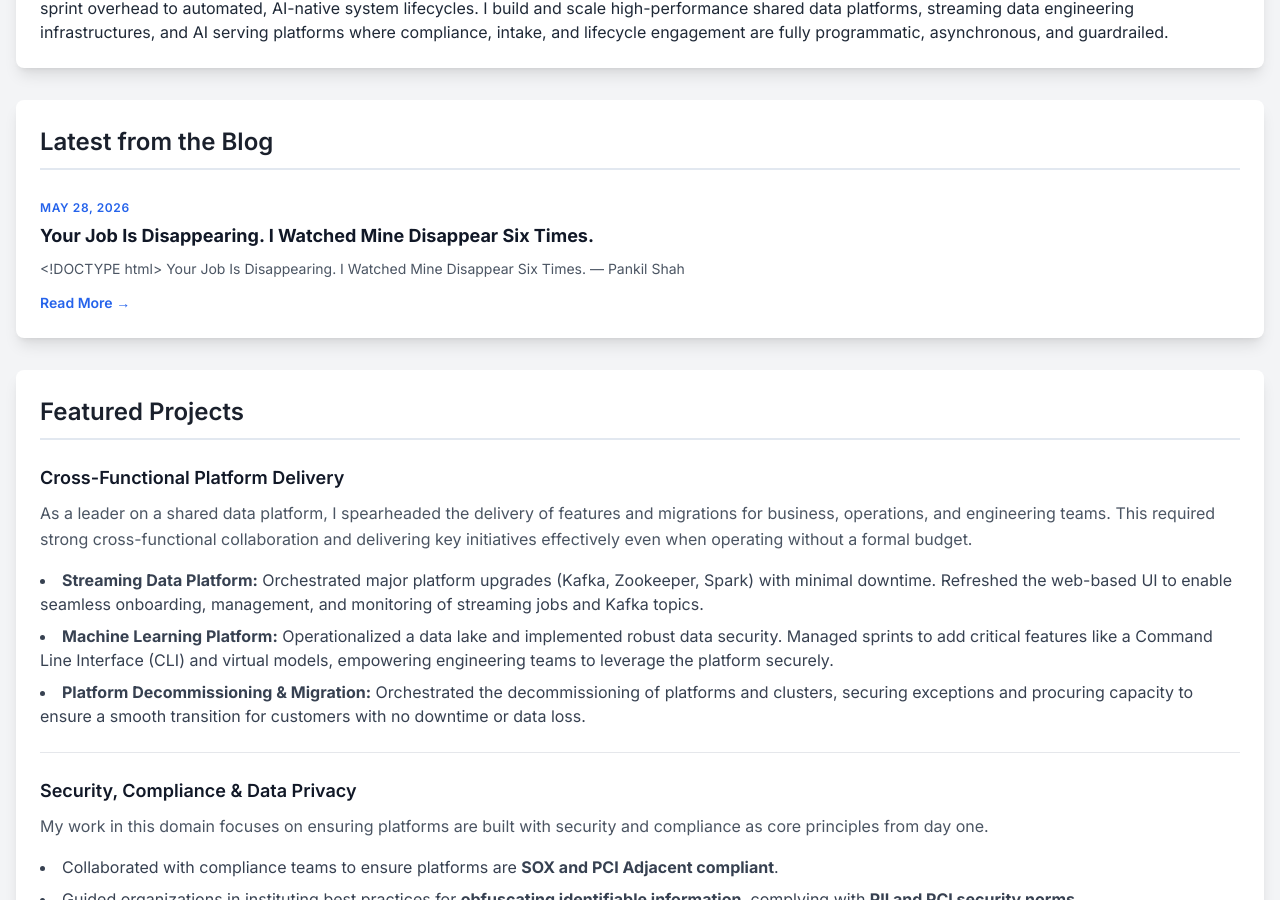
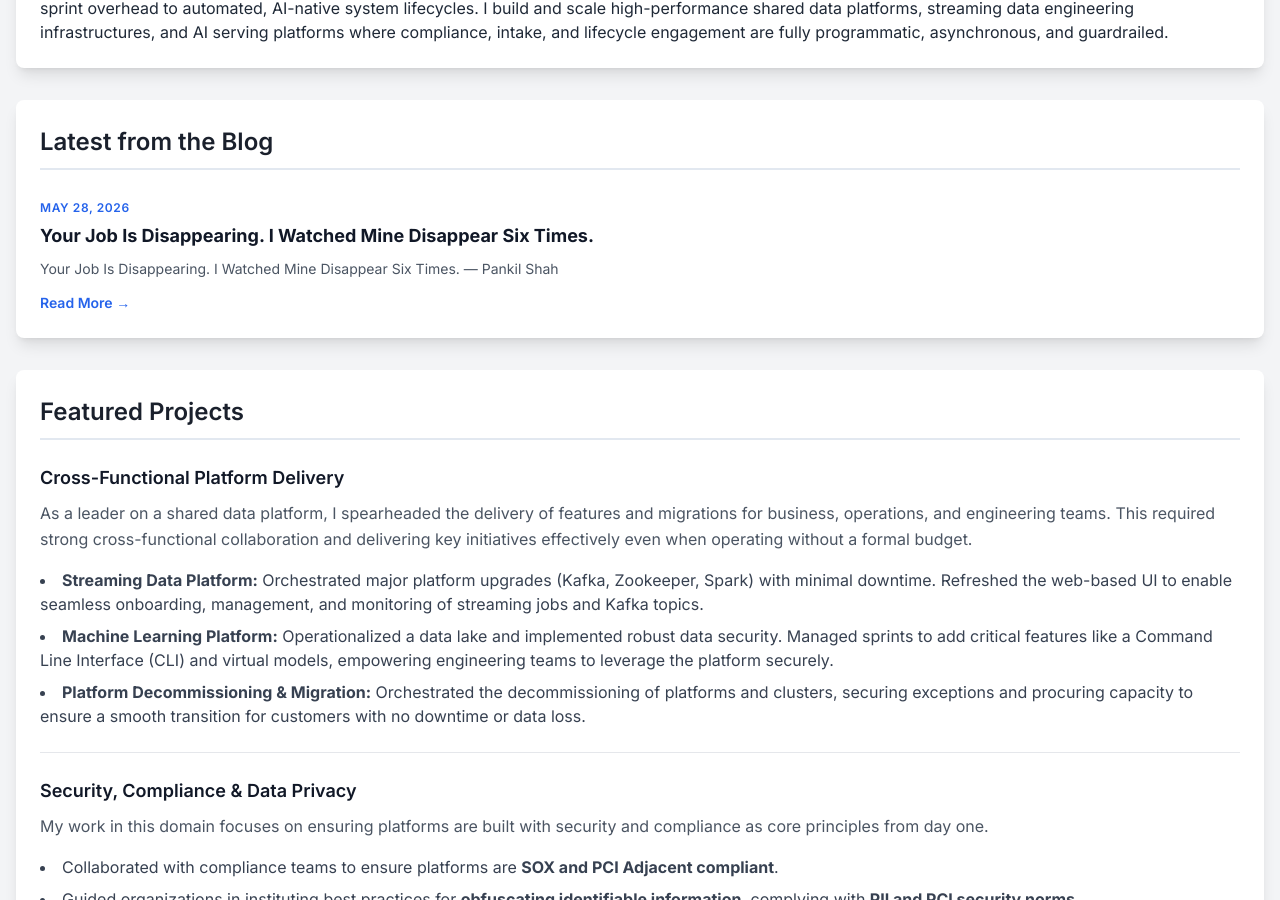
Before and after one commit to pankilshahatTPM/pankilshahatTPM.github.io, a Jekyll site: the page built from index.html, in a window 1280 px wide and 900 px high, scrolled down 406 px. Built offline with Jekyll 4.4.1, drawn with Linux system fonts in a browser that asks for light colours; nearby versions of some CDN libraries.

Commit message:
fix: remove DOCTYPE from blog post, open blog links in new tab
Co-Authored-By: Claude Sonnet 4.6 <noreply@anthropic.com>

```diff
--- a/_posts/2026-05-28-your-job-is-disappearing.md
+++ b/_posts/2026-05-28-your-job-is-disappearing.md
@@ -4,7 +4,6 @@ title: "Your Job Is Disappearing. I Watched Mine Disappear Six Times."
 permalink: /blog/your-job-is-disappearing-i-watched-mine-disappear-six-times/
 date: 2026-05-28
 ---
-<!DOCTYPE html>
 <html lang="en">
 <head>
 <meta charset="UTF-8">
--- a/index.html
+++ b/index.html
@@ -66,12 +66,12 @@
                     <div class="border-b border-gray-100 pb-4 last:border-b-0 last:pb-0">
                         <span class="text-xs font-semibold text-blue-600 uppercase tracking-wider">{{ post.date | date: "%B %-d, %Y" }}</span>
                         <h3 class="text-lg font-bold text-gray-900 mt-1 hover:text-blue-600 transition-colors">
-                            <a href="{{ post.url | relative_url }}">{{ post.title }}</a>
+                            <a href="{{ post.url | relative_url }}" target="_blank" rel="noopener noreferrer">{{ post.title }}</a>
                         </h3>
                         <p class="text-gray-600 mt-2 text-sm leading-relaxed">
                             {{ post.excerpt | strip_html | truncatewords: 30 }}
                         </p>
-                        <a href="{{ post.url | relative_url }}" class="inline-block mt-3 text-sm font-semibold text-blue-600 hover:text-blue-800">Read More &rarr;</a>
+                        <a href="{{ post.url | relative_url }}" target="_blank" rel="noopener noreferrer" class="inline-block mt-3 text-sm font-semibold text-blue-600 hover:text-blue-800">Read More &rarr;</a>
                     </div>
                     {% else %}
                     <p class="text-gray-500 text-sm">No posts found. Check back soon!</p>
```
